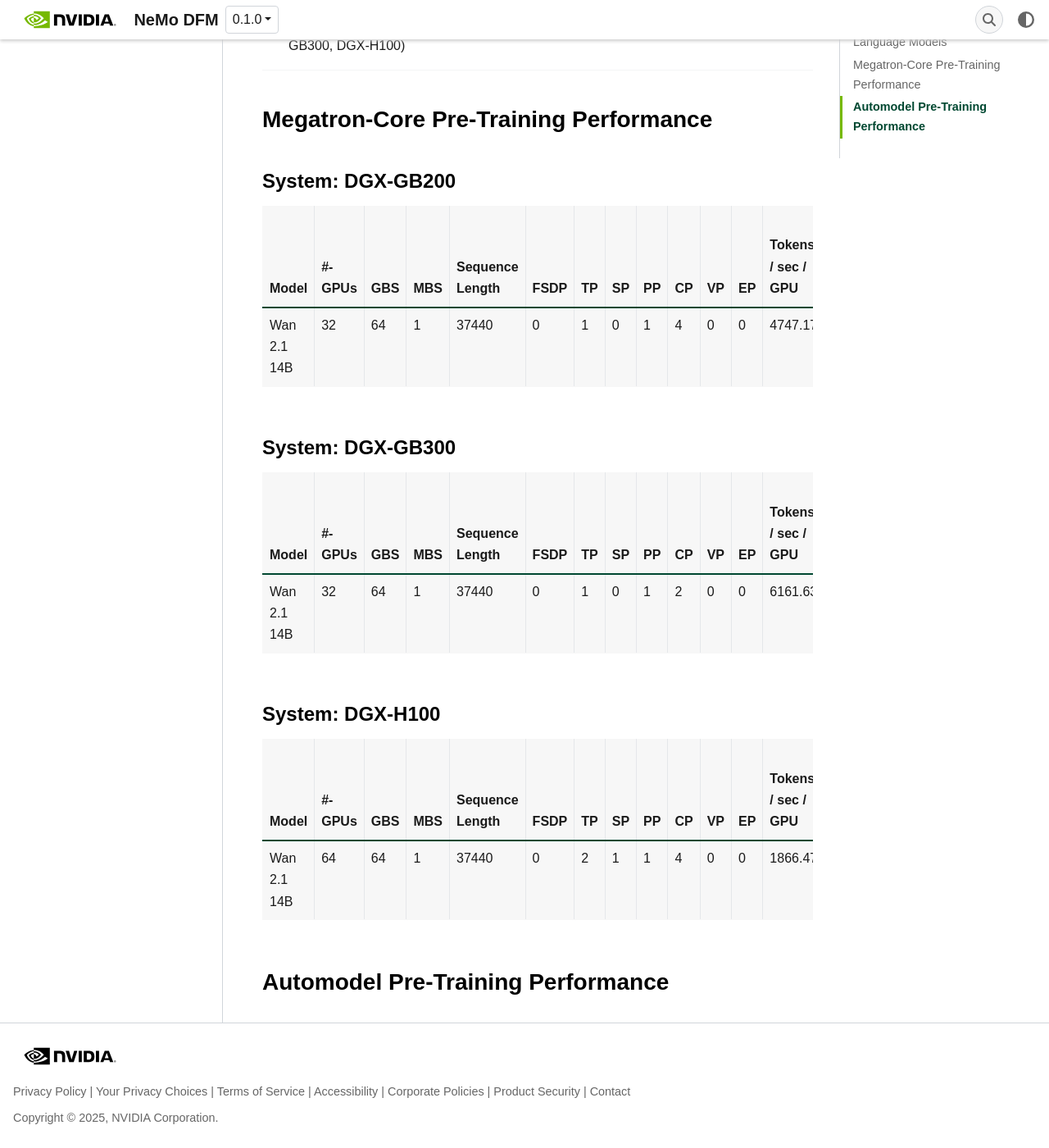
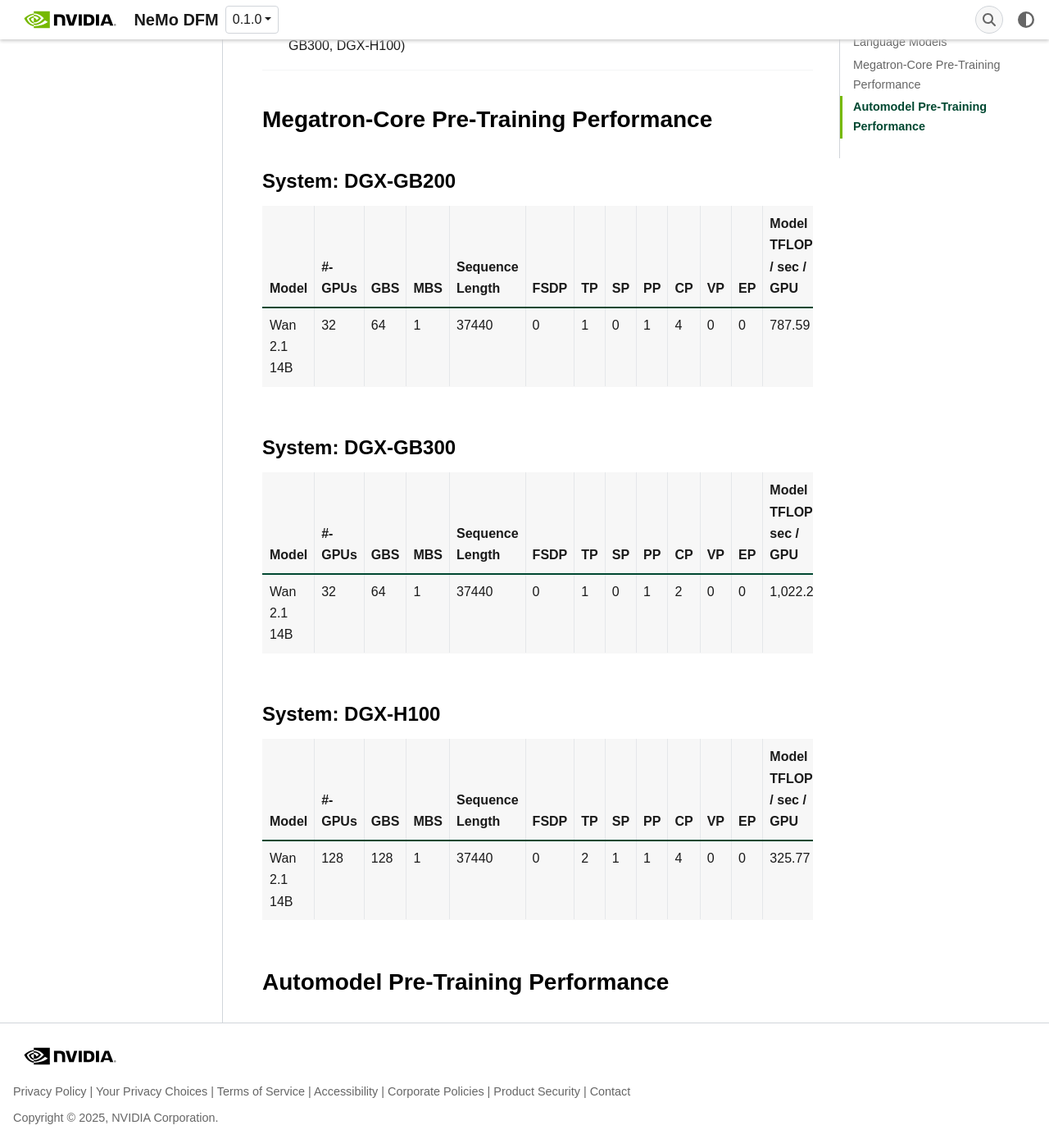
Before and after one commit to NVIDIA-NeMo/DFM, a Sphinx documentation site: the page built from docs/performance-summary.md, in a window 1280 px wide and 1400 px high, scrolled down 1254 px. Shown: the whole window at 82% size. Built offline with Sphinx 7.4.7, drawn with Linux system fonts in a browser that asks for light colours; some web fonts are replaced.

Commit message:
Update perf doc
Signed-off-by: Parth Mannan <pmannan@nvidia.com>

```diff
--- a/docs/performance-summary.md
+++ b/docs/performance-summary.md
@@ -44,21 +44,21 @@
 
 #### System: DGX-GB200
 
-| Model | #-GPUs | GBS | MBS | Sequence Length | FSDP | TP | SP | PP | CP | VP | EP | Tokens / sec / GPU | Model TFLOP / sec / GPU |
-|-------|--------|-----|-----|-----------------|------|----|----|----|----|----|----|-----------------------|-------------------------|
-|Wan 2.1 14B|32|64|1|37440|0|1|0|1|4|0|0|4747.17|787.59|
+| Model | #-GPUs | GBS | MBS | Sequence Length | FSDP | TP | SP | PP | CP | VP | EP | Model TFLOP / sec / GPU |
+|-------|--------|-----|-----|-----------------|------|----|----|----|----|----|----|-------------------------|
+|Wan 2.1 14B|32|64|1|37440|0|1|0|1|4|0|0|787.59|
 
 
 #### System: DGX-GB300
 
-| Model | #-GPUs | GBS | MBS | Sequence Length | FSDP | TP | SP | PP | CP | VP | EP | Tokens / sec / GPU | Model TFLOP / sec / GPU |
-|-------|--------|-----|-----|-----------------|------|----|----|----|----|----|----|-----------------------|-------------------------|
-|Wan 2.1 14B|32|64|1|37440|0|1|0|1|2|0|0|6161.63|1,022.26|
+| Model | #-GPUs | GBS | MBS | Sequence Length | FSDP | TP | SP | PP | CP | VP | EP | Model TFLOP / sec / GPU |
+|-------|--------|-----|-----|-----------------|------|----|----|----|----|----|----|-------------------------|
+|Wan 2.1 14B|32|64|1|37440|0|1|0|1|2|0|0|1,022.26|
 
 #### System: DGX-H100
 
-| Model | #-GPUs | GBS | MBS | Sequence Length | FSDP | TP | SP | PP | CP | VP | EP | Tokens / sec / GPU | Model TFLOP / sec / GPU |
-|-------|--------|-----|-----|-----------------|------|----|----|----|----|----|----|-----------------------|-------------------------|
-|Wan 2.1 14B|64|64|1|37440|0|2|1|1|4|0|0|1866.47|309.66|
+| Model | #-GPUs | GBS | MBS | Sequence Length | FSDP | TP | SP | PP | CP | VP | EP | Model TFLOP / sec / GPU |
+|-------|--------|-----|-----|-----------------|------|----|----|----|----|----|----|-------------------------|
+|Wan 2.1 14B|128|128|1|37440|0|2|1|1|4|0|0|325.77|
 
 ## Automodel Pre-Training Performance
```
